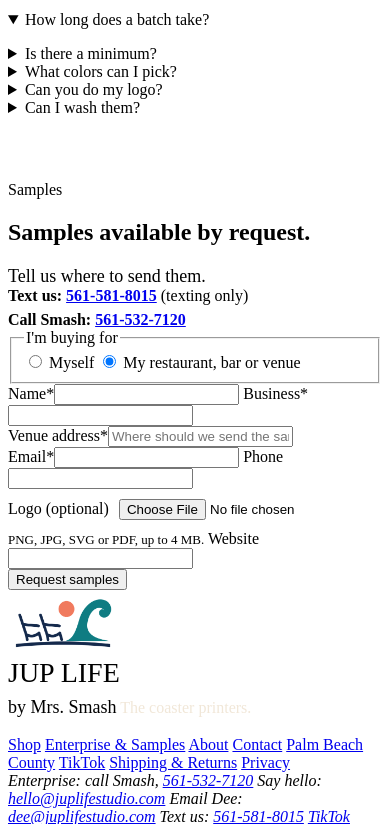
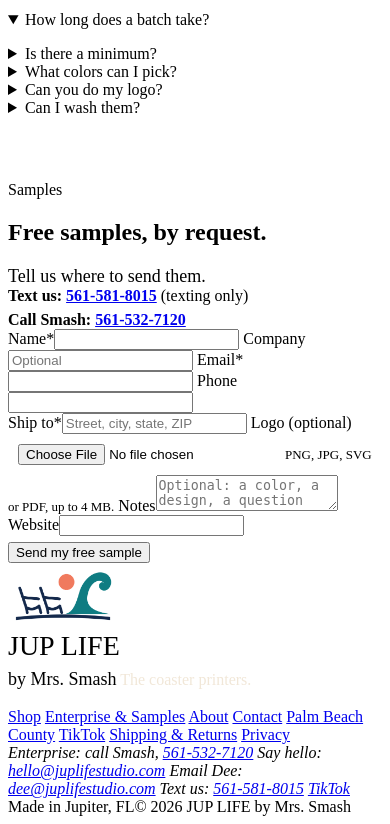
Before and after one commit to SudoSuOps/jup-life-v2, a Python web app: template web/templates/wholesale.html in a window 390 px wide; the page is wider, and only the part inside the window is pictured. Shown: the part 5440-6264 px from the top of that part. Run offline with Jinja, Linux system fonts and the light colour scheme; the template is opened without the code that fills it, so the values that code supplies are empty.

Commit message:
Free sample form: name, company, email, phone, ship to
- One simple form in the modal and on Enterprise (logo upload kept there).
  Replaces the buyer toggle and request-type dropdown. Company is optional;
  with a company the studio gets a venue sample (6), without one a retail (1).
- All sample buttons send a plain Sample request, so leaving Company blank no
  longer fails. "Request a free sample" in the header on every page, plus a
  link in the home hero (home had no way to open the form).
- Copy: free samples, by request. Emails sign off "Fresh print daily."
- Drops signups read RESEND_AUDIENCE_ID (the name set in Cloudflare) as well as
  RESEND_SEGMENT_ID; signups were never filed into the Resend list before.
- smoke.mjs updated for the new form and Shopify checkout; new API test.

Co-Authored-By: Claude Opus 5.5 <noreply@anthropic.com>
Claude-Session: https://claude.ai/code/session_01Epkh2UtedBuBUXiupDD8AA

```diff
--- a/functions/_email.js
+++ b/functions/_email.js
@@ -42,7 +42,7 @@ export function brandedEmail({ base, preheader = '', eyebrow = '', heading, para
       ${signoff.map((l, i) => `<p style="margin:0 0 ${i === signoff.length - 1 ? 28 : 2}px;font:${i === 0 ? '400 italic' : '600'} 16px/1.5 ${i === 0 ? SERIF : SANS};color:${C.cocoa}">${esc(l)}</p>`).join('')}
     </td></tr>
     <tr><td style="background:${C.chalk};padding:22px 36px;text-align:center">
-      <p style="margin:0 0 6px;font:400 14px/1.5 ${SANS};color:#E9D9C2">Fresh baked. Built different.</p>
+      <p style="margin:0 0 6px;font:400 14px/1.5 ${SANS};color:#E9D9C2">Fresh print daily. Built different.</p>
       <p style="margin:0;font:400 13px/1.6 ${SANS};color:#E9D9C2">JUP LIFE by Mrs. Smash · Jupiter, FL<br>
         <a href="mailto:hello@juplifestudio.com" style="color:#E9D9C2">hello@juplifestudio.com</a> · <a href="tel:+15615327120" style="color:#E9D9C2">561-532-7120</a></p>
       ${footnote ? `<p style="margin:12px 0 0;font:400 12px/1.5 ${SANS};color:#C9B8A0">${esc(footnote)}</p>` : ''}
--- a/functions/api/drops.js
+++ b/functions/api/drops.js
@@ -18,7 +18,7 @@ async function welcome(env, email, base) {
       "We only write when there's something fresh.",
     ],
     cta: { label: "See what's baking now", url: `${base}/shop` },
-    signoff: ['Fresh baked, built different.', 'Mrs. Smash'],
+    signoff: ['Fresh print daily. Built different.', 'Mrs. Smash'],
     footnote: 'You joined the Drops list on our website. Changed your mind? Just reply "unsubscribe" and we will take you off.',
   });
   try {
@@ -53,7 +53,8 @@ export async function onRequestPost({ request, env }) {
   if (env.RESEND_API_KEY) {
     // Resend contacts are global now; RESEND_SEGMENT_ID (optional) also files the contact in a segment.
     const body = { email, unsubscribed: false };
-    if (env.RESEND_SEGMENT_ID) body.segments = [{ id: env.RESEND_SEGMENT_ID }];
+    const segment = env.RESEND_SEGMENT_ID || env.RESEND_AUDIENCE_ID; // Cloudflare has RESEND_AUDIENCE_ID
+    if (segment) body.segments = [{ id: segment }];
     try {
       const r = await fetch('https://api.resend.com/contacts', {
         method: 'POST',
--- a/functions/api/sample-request.js
+++ b/functions/api/sample-request.js
@@ -88,10 +88,10 @@ async function confirmSample(env, request, rec) {
   const { html, text } = brandedEmail({
     base,
     preheader: copy.heading,
-    eyebrow: 'Samples available by request',
+    eyebrow: 'Free samples · by request',
     heading: copy.heading,
     paragraphs: copy.paragraphs,
-    signoff: ['Fresh baked, built different.', 'Mrs. Smash'],
+    signoff: ['Fresh print daily. Built different.', 'Mrs. Smash'],
   });
   try {
     const r = await fetch('https://api.resend.com/emails', {
--- a/web/css/site.css
+++ b/web/css/site.css
@@ -354,3 +354,7 @@ fieldset.buyer-type input { width: 20px; height: 20px; min-height: 0; margin-top
 .site-footer .guarantee b { font-weight: 600; }
 .site-footer .guarantee span { font-size: 13px; font-weight: 400; }
 .hero-note { margin: 0; align-self: center; font-weight: 600; color: var(--terracotta); }
+
+/* text-style button (opens the free sample form) */
+.linkish { background: none; border: 0; padding: 10px 0; font: 600 15px var(--font-sans); color: var(--terracotta); text-decoration: underline; text-underline-offset: 3px; cursor: pointer; }
+.linkish:hover { color: var(--terracotta-hover); }
--- a/web/templates/about.html
+++ b/web/templates/about.html
@@ -19,7 +19,7 @@
     <div class="btn-row">
       <a class="btn btn-primary" href="/shop">Shop the coasters</a>
       <a class="btn btn-outline" href="/contact">Contact</a>
-      <button type="button" class="btn btn-outline" data-open-sample data-type="Sample" data-buyer="retail">Request samples</button>
+      <button type="button" class="btn btn-outline" data-open-sample data-type="Sample">Request a free sample</button>
     </div>
   </div>
 </section>
--- a/web/templates/base.html
+++ b/web/templates/base.html
@@ -55,7 +55,7 @@
         <svg width="22" height="22" viewBox="0 0 24 24" fill="none" stroke="currentColor" stroke-width="1.8" stroke-linecap="round" stroke-linejoin="round" aria-hidden="true"><path d="M5 8h14l-1 12H6z"/><path d="M9 8V6a3 3 0 0 1 6 0v2"/></svg>
         <span class="bag-count" data-bag-count>0</span>
       </button>
-      {% if page.nav == 'enterprise' %}<button type="button" class="btn btn-primary btn-sm" data-open-sample data-type="Half Dozen sample" data-buyer="wholesale">Request samples</button>{% elif page.nav != 'home' %}<button type="button" class="btn btn-primary btn-sm" data-open-sample data-type="Sample" data-buyer="retail">Request samples</button>{% endif %}
+      <button type="button" class="btn btn-primary btn-sm" data-open-sample data-type="Sample">Request a free sample</button>
     </nav>
   </div>
 </header>
@@ -92,9 +92,9 @@
   <button type="button" class="dlg-close" data-close aria-label="Close"><svg width="20" height="20" viewBox="0 0 20 20" fill="none" stroke="#5A3E2B" stroke-width="2" stroke-linecap="round" aria-hidden="true"><path d="M4 4l12 12M16 4L4 16"/></svg></button>
   <div data-sample>
     <div data-form-view>
-      <p class="eyebrow" data-dlg-eyebrow>Samples available by request</p>
-      <h2 id="sample-h" style="font-size:34px;margin:4px 0 20px" data-dlg-title>Request samples</h2>
-      {{ sample_form(select=True) }}
+      <p class="eyebrow" data-dlg-eyebrow>Free samples · by request</p>
+      <h2 id="sample-h" style="font-size:34px;margin:4px 0 20px" data-dlg-title>Request a free sample</h2>
+      {{ sample_form() }}
     </div>
     {{ sample_success(closable=True) }}
   </div>
--- a/web/templates/contact.html
+++ b/web/templates/contact.html
@@ -1,6 +1,6 @@
 {% extends "base.html" %}
 {% block title %}Contact Us in Jupiter, FL | JUP LIFE by Mrs. Smash{% endblock %}
-{% block description %}Contact JUP LIFE Studio in Jupiter, FL at +1-561-532-7120 or hello@juplifestudio.com. Samples are available by request.{% endblock %}
+{% block description %}Contact JUP LIFE Studio in Jupiter, FL at +1-561-532-7120 or hello@juplifestudio.com. Free samples, by request.{% endblock %}
 {% block ogtitle %}Contact Us in Jupiter, FL | JUP LIFE by Mrs. Smash{% endblock %}
 {% block ogdesc %}{{ self.description() }}{% endblock %}
 {% block content %}
@@ -19,9 +19,9 @@
     <span>TikTok: <a href="https://www.tiktok.com/@juplifestudio" rel="noopener" target="_blank">@juplifestudio</a></span>
   </address>
   <h2>Samples</h2>
-  <p>Samples are available by request.</p>
+  <p>Free samples, by request.</p>
   <div class="btn-row">
-    <button type="button" class="btn btn-primary" data-open-sample data-type="Sample" data-buyer="retail">Request samples</button>
+    <button type="button" class="btn btn-primary" data-open-sample data-type="Sample">Request a free sample</button>
     <a class="btn btn-outline" href="/enterprise">Enterprise &amp; samples</a>
   </div>
 </div>
--- a/web/templates/home.html
+++ b/web/templates/home.html
@@ -49,7 +49,7 @@
         <a href="/shop" class="btn btn-primary">Shop the coasters</a>
         <p class="hero-note">{{ site.home_shipping_line }}</p>
       </div>
-      <p style="margin:0;font-size:15px">Samples are available by request.</p>
+      <p style="margin:0;font-size:15px"><button type="button" class="linkish" data-open-sample data-type="Sample">Free samples, by request →</button></p>
       <p style="margin:0;font-size:15px"><a href="/enterprise">Restaurants: enterprise pricing →</a></p>
     </div>
 
@@ -163,7 +163,7 @@
   <h2 id="faq-h" style="font-size:clamp(32px,3.6vw,44px);margin-bottom:12px">Good questions.</h2>
   <details open><summary>What are they made of?</summary><p>A flexible printed material. Washable, made for daily use.</p></details>
   <details><summary>Can I wash them?</summary><p>Yes. They're washable.</p></details>
-  <details><summary>Can I get my logo on them?</summary><p>Yes, from 200 coasters. Samples are available by request on our <a href="/enterprise">Enterprise page</a>.</p></details>
+  <details><summary>Can I get my logo on them?</summary><p>Yes, from 200 coasters. Free samples are available by request on our <a href="/enterprise">Enterprise page</a>.</p></details>
   <details><summary>How fast do you ship?</summary><p>{{ ph('lead_times', 'CONFIRM: retail dispatch and enterprise lead times') }}</p></details>
 </section>
 {% endblock %}
--- a/web/templates/palm_beach_county.html
+++ b/web/templates/palm_beach_county.html
@@ -9,7 +9,7 @@
   <h1>3D Printed Coasters for Palm Beach County</h1>
   <p class="subhead">Locally baked in Jupiter, FL.</p>
   <p>JUP LIFE Studio bakes 3D printed coasters in Jupiter and sends custom bar coasters and restaurant coasters across Palm Beach County. Pieces are flexible and washable. Enterprise logo batches start at 200 coasters.</p>
-  <p>Samples are available by request.</p>
+  <p>Free samples, by request.</p>
   <figure style="margin:8px 0;position:relative">
     {{ pic("img/restaurant-drink.webp", "A lemon spritz on a sage coaster beside a cinnamon coaster, on a beachside table at golden hour", sizes="(min-width: 800px) 720px, calc(100vw - 32px)", style="width:100%;aspect-ratio:4/3;object-fit:cover;border-radius:14px") }}
   </figure>
--- a/web/templates/partials/_macros.html
+++ b/web/templates/partials/_macros.html
@@ -85,9 +85,9 @@
   <div>
     <p class="eyebrow" style="color:var(--cream-muted)">Custom logo coasters</p>
     <h3>Your logo, fresh baked.</h3>
-    <p>From 200 coasters. Samples are available by request.</p>
+    <p>From 200 coasters. Free samples, by request.</p>
   </div>
-  <button type="button" class="btn btn-primary" data-open-sample data-type="Half Dozen sample" data-buyer="wholesale">Request samples</button>
+  <button type="button" class="btn btn-primary" data-open-sample data-type="Sample">Request a free sample</button>
 </div>
 {% endmacro %}
 
@@ -134,61 +134,34 @@
   <dl>
     {% for t in site.tiers %}<div class="row"><dt>{{ t.qty }}</dt><span class="leader" aria-hidden="true"></span><dd>{{ t.price }}</dd></div>
     {% endfor %}
-    <div class="row"><dt>Samples</dt><span class="leader" aria-hidden="true"></span><dd style="font-style:italic;color:#F1C9A0">available by request</dd></div>
+    <div class="row"><dt>Samples</dt><span class="leader" aria-hidden="true"></span><dd style="font-style:italic;color:#F1C9A0">free, by request</dd></div>
   </dl>
   <p class="foot">Locally baked in Jupiter, FL.</p>
 </section>
 {% endmacro %}
 
-{% macro sample_form(type='Sample', buyer='retail', select=False, submit=None, notes_ph='Product, quantity, colors, anything else', segment=False) %}
-{% set label = submit or 'Request samples' %}
+{% macro sample_form(type='Sample', source='/', logo=False, segment=None, submit='Send my free sample') %}
+{# Free sample, by request. Company is optional: with a company the studio treats it as a venue sample. #}
 <form class="form" data-sample-form action="/api/sample-request" method="post" enctype="multipart/form-data" novalidate>
-  <fieldset class="field buyer-type" data-buyer-type>
-    <legend>I'm buying for</legend>
-    <label><input type="radio" name="buyer_type" value="retail" {% if buyer == 'retail' %}checked{% endif %}> Myself</label>
-    <label><input type="radio" name="buyer_type" value="wholesale" {% if buyer == 'wholesale' %}checked{% endif %}> My restaurant, bar or venue</label>
-  </fieldset>
-  <input type="hidden" name="sample_qty" value="{{ 6 if buyer == 'wholesale' else 1 }}" data-sample-qty>
-  {% if select %}
-  <label class="field">Request type
-    <select name="request_type">
-      <option value="Sample">Sample request</option>
-      <option value="Half Dozen order">Order a Half Dozen</option>
-      <option value="Half Dozen sample">Sample request for a restaurant, bar or venue</option>
-      <option>Product question</option>
-      <option value="Custom">Custom order</option>
-    </select>
-  </label>
-  {% else %}
-  <input type="hidden" name="request_type" value="{{ type }}">
-  {% endif %}
   <div class="grid">
-    {% if segment %}
-    <label class="field">Who's it for?
-      <select name="segment">
-        <option>Restaurant or bar</option>
-        <option>Hotel or rental</option>
-        <option>Event or gifting</option>
-        <option>Custom</option>
-        <option>Just me</option>
-      </select>
-    </label>
-    {% endif %}
     <label class="field">Name*<input name="name" required autocomplete="name"></label>
-    <label class="field" data-wholesale-only {% if buyer != 'wholesale' %}hidden{% endif %}>Business*<input name="business" required autocomplete="organization" {% if buyer != 'wholesale' %}disabled{% endif %}></label>
-    <label class="field" data-retail-only {% if buyer == 'wholesale' %}hidden{% endif %}>Shipping address*<input name="address" required autocomplete="street-address" placeholder="Street, city, state, ZIP" {% if buyer == 'wholesale' %}disabled{% endif %}></label>
+    <label class="field">Company<input name="business" autocomplete="organization" placeholder="Optional"></label>
     <label class="field">Email*<input name="email" type="email" required autocomplete="email"></label>
     <label class="field">Phone<input name="phone" type="tel" autocomplete="tel"></label>
-    <label class="field" data-wholesale-only {% if buyer != 'wholesale' %}hidden{% endif %}>Logo (optional)<input name="logo" type="file" accept=".png,.jpg,.jpeg,.svg,.pdf,image/png,image/jpeg,image/svg+xml,application/pdf" style="padding:10px" {% if buyer != 'wholesale' %}disabled{% endif %}></label>
   </div>
-  <label class="field" data-wholesale-only {% if buyer != 'wholesale' %}hidden{% endif %}>Venue address*<input name="address" required autocomplete="street-address" placeholder="Venue address" {% if buyer != 'wholesale' %}disabled{% endif %}></label>
-  <label class="field">Notes<textarea name="notes" rows="3" placeholder="{{ notes_ph }}"></textarea></label>
-  <span style="font-size:13px" data-wholesale-only {% if buyer != 'wholesale' %}hidden{% endif %}>Logo: PNG, JPG, SVG or PDF, up to 4 MB.</span>
-  <input type="hidden" name="source_page" value="/">
+  <label class="field">Ship to*<input name="address" required autocomplete="street-address" placeholder="Street, city, state, ZIP"></label>
+  {% if logo %}
+  <label class="field">Logo (optional)<input name="logo" type="file" accept=".png,.jpg,.jpeg,.svg,.pdf,image/png,image/jpeg,image/svg+xml,application/pdf" style="padding:10px"></label>
+  <span style="font-size:13px">PNG, JPG, SVG or PDF, up to 4 MB.</span>
+  {% endif %}
+  <label class="field" data-notes>Notes<textarea name="notes" rows="2" placeholder="Optional: a color, a design, a question"></textarea></label>
+  <input type="hidden" name="request_type" value="{{ type }}">
+  {% if segment %}<input type="hidden" name="segment" value="{{ segment }}">{% endif %}
+  <input type="hidden" name="source_page" value="{{ source }}">
   <input type="hidden" name="product" value="">
   <label class="hp" aria-hidden="true">Website<input name="website" tabindex="-1" autocomplete="off"></label>
   <p class="field" role="alert" data-form-error style="margin:0"></p>
-  <button type="submit" class="btn btn-primary" style="margin-top:6px" data-submit>{{ label }}</button>
+  <button type="submit" class="btn btn-primary" style="margin-top:6px" data-submit>{{ submit }}</button>
 </form>
 {% endmacro %}
 
--- a/web/templates/shop.html
+++ b/web/templates/shop.html
@@ -63,10 +63,10 @@
     <div>
       <p class="eyebrow" style="color:var(--cream-muted)">Baked to order</p>
       <h3 id="order-h">Your logo, fresh baked.</h3>
-      <p>Custom logo coasters from 200 for restaurants and bars. Samples are available by request.</p>
+      <p>Custom logo coasters from 200 for restaurants and bars. Free samples, by request.</p>
     </div>
     <div class="btn-row">
-      <button type="button" class="btn btn-primary" data-open-sample data-type="Half Dozen sample" data-buyer="wholesale">Request samples</button>
+      <button type="button" class="btn btn-primary" data-open-sample data-type="Sample">Request a free sample</button>
       <a href="/enterprise" class="btn btn-outline" style="color:var(--cream);border-color:var(--cream)">Enterprise &amp; samples</a>
     </div>
   </div>
--- a/web/templates/wholesale.html
+++ b/web/templates/wholesale.html
@@ -1,7 +1,7 @@
 {% extends "base.html" %}
-{% from "partials/_macros.html" import sample_success, short %}
+{% from "partials/_macros.html" import sample_form, sample_success, short %}
 {% block title %}Custom Logo Coasters for Palm Beach County Restaurants | JUP LIFE Studio{% endblock %}
-{% block description %}Custom logo coasters and restaurant coasters for Palm Beach County, 3D printed in Jupiter, FL. Custom bar coasters for Tequesta, Juno Beach, Palm Beach Gardens and West Palm Beach. Samples are available by request.{% endblock %}
+{% block description %}Custom logo coasters and restaurant coasters for Palm Beach County, 3D printed in Jupiter, FL. Custom bar coasters for Tequesta, Juno Beach, Palm Beach Gardens and West Palm Beach. Free samples, by request.{% endblock %}
 {% block ogtitle %}Custom Logo Coasters for Palm Beach County Restaurants{% endblock %}
 {% block ogdesc %}{{ self.description() }}{% endblock %}
 {% block ogimage %}{{ site_url }}/img/ws-logo-mockup-example.webp{% endblock %}
@@ -41,7 +41,7 @@
         <p class="subhead">Fresh baked for your bar.</p>
         <p class="lede">Custom washable bar coasters and restaurant coasters, 3D printed in Jupiter, FL. Your logo, fresh out of our oven.</p>
         <div class="btn-row" style="align-items:center">
-          <button type="button" class="btn btn-primary" data-open-sample data-type="Half Dozen sample" data-buyer="wholesale">Request samples</button>
+          <button type="button" class="btn btn-primary" data-open-sample data-type="Sample">Request a free sample</button>
           <a href="#price-board" style="font-weight:600;padding:12px 4px">See the price board ↓</a>
         </div>
       </div>
@@ -54,16 +54,16 @@
     <div class="stack" style="gap:16px;flex:1 1 320px">
       <p class="eyebrow">The price board</p>
       <h2>Priced by the batch.</h2>
-      <p style="margin:0;font-size:18px;max-width:28em">The more you bake, the less each coaster costs. Samples are available by request before a logo batch.</p>
+      <p style="margin:0;font-size:18px;max-width:28em">The more you bake, the less each coaster costs. Free samples are available by request before a logo batch.</p>
       <p style="margin:0;font-size:15px">Logo setup, shipping and lead time: {{ ph('logo_terms', 'CONFIRM') }}</p>
-      <div><button type="button" class="btn btn-outline" data-open-sample data-type="Half Dozen sample" data-buyer="wholesale">Request samples</button></div>
+      <div><button type="button" class="btn btn-outline" data-open-sample data-type="Sample">Request a free sample</button></div>
     </div>
     <section class="board price-board" aria-labelledby="pb-h" style="flex:1 1 460px">
       <h3 id="pb-h" class="serif" style="text-align:center;font-size:clamp(28px,3vw,36px)">Today's Enterprise Batch</h3>
       <dl>
         {% for t in site.tiers %}<div class="row"><dt>{{ t.qty if 'coaster' in t.qty else t.qty ~ ' coasters' }}</dt><span class="leader" aria-hidden="true"></span><dd>{{ t.total }} <small>({{ t.price }})</small></dd></div>
         {% endfor %}
-        <div class="row"><dt>Samples</dt><span class="leader" aria-hidden="true"></span><dd style="font-style:italic;color:#F1C9A0">available by request</dd></div>
+        <div class="row"><dt>Samples</dt><span class="leader" aria-hidden="true"></span><dd style="font-style:italic;color:#F1C9A0">free, by request</dd></div>
       </dl>
       <p class="foot">Locally baked in Jupiter, FL.</p>
     </section>
@@ -79,7 +79,7 @@
   <ol class="step-strip" style="list-style:none;margin:0;padding:0">
     <li class="step-card">
       {{ pic("img/ws-step-taste.webp", "Six coasters in a windowed kraft box with a sage band and the Mrs. Smash tag", sizes="(min-width: 800px) 360px, 100vw") }}
-      <div class="body"><span class="num">Step 1</span><h3>Taste.</h3><p>Samples are available by request.</p></div>
+      <div class="body"><span class="num">Step 1</span><h3>Taste.</h3><p>Free samples, by request.</p></div>
     </li>
     <li class="step-card">
       {{ pic("img/ws-step-order.webp", "A pencil sketch of a sunrise-over-waves logo beside a sage coaster with the same design", sizes="(min-width: 800px) 360px, 100vw") }}
@@ -120,7 +120,7 @@
     <p class="eyebrow">Custom logo coasters</p>
     <h2 id="logo-h">Your logo, our oven.</h2>
     <p style="margin:0;font-size:18px;max-width:30em">Send us your logo and we'll bake it into the coaster as a raised relief, in the colorway that fits your room. You approve a sample print before we print your batch.</p>
-    <div><button type="button" class="btn btn-primary" data-open-sample data-type="Half Dozen sample" data-buyer="wholesale">Request samples</button></div>
+    <div><button type="button" class="btn btn-primary" data-open-sample data-type="Sample">Request a free sample</button></div>
   </div>
   <figure style="margin:0;position:relative">
     {{ pic("img/ws-logo-mockup-example.webp", "Example design: a cream coaster with a raised fork-and-spoon emblem, stacked on a bar", sizes="(min-width: 900px) 520px, calc(100vw - 32px)", style="width:100%;aspect-ratio:1/1;object-fit:cover;border-radius:24px") }}
@@ -165,7 +165,7 @@
 <section class="wrap faq reveal" style="padding-bottom:clamp(48px,6vw,88px)" aria-labelledby="faq-h">
   <h2 id="faq-h" style="font-size:clamp(32px,3.6vw,44px);margin-bottom:12px">Counter questions.</h2>
   <details open><summary>How long does a batch take?</summary><p>{{ ph('wholesale_lead_time', 'PLACEHOLDER: enterprise lead time') }}</p></details>
-  <details><summary>Is there a minimum?</summary><p>Enterprise batches start at 200 coasters. Samples are available by request on the Enterprise page.</p></details>
+  <details><summary>Is there a minimum?</summary><p>Enterprise batches start at 200 coasters. Free samples are available by request.</p></details>
   <details><summary>What colors can I pick?</summary><p>Our colorways are named after ingredients (pumpkin, coconut, peach, sage, key lime and more), and they change with Today's Batch. Ask about matching your brand.</p></details>
   <details><summary>Can you do my logo?</summary><p>Yes. {{ ph('logo_terms', 'CONFIRM logo setup terms') }}</p></details>
   <details><summary>Can I wash them?</summary><p>Yes. They're washable.</p></details>
@@ -176,7 +176,7 @@
     <div class="split" style="align-items:flex-start">
       <div class="stack" style="gap:18px;flex:1 1 340px">
         <p class="eyebrow">Samples</p>
-        <h2 id="req-h">Samples available by request.</h2>
+        <h2 id="req-h">Free samples, by request.</h2>
         <p style="margin:0;font-size:18px">Tell us where to send them.</p>
         <figure style="margin:0;position:relative">
           {{ pic("img/ws-bulk-boxes-studio.webp", "Kraft boxes stacked on a cart in the studio, printers along the wall", sizes="(min-width: 900px) 440px, calc(100vw - 32px)", style="width:100%;aspect-ratio:4/3;object-fit:cover;border-radius:14px") }}
@@ -188,32 +188,7 @@
       </div>
       <div class="form-card" data-form-box style="flex:1 1 520px">
         <div data-form-view>
-          <form class="form" data-sample-form action="/api/sample-request" method="post" enctype="multipart/form-data" novalidate>
-            <fieldset class="field buyer-type" data-buyer-type>
-              <legend>I'm buying for</legend>
-              <label><input type="radio" name="buyer_type" value="retail"> Myself</label>
-              <label><input type="radio" name="buyer_type" value="wholesale" checked> My restaurant, bar or venue</label>
-            </fieldset>
-            <input type="hidden" name="sample_qty" value="6" data-sample-qty>
-            <div class="grid">
-              <label class="field">Name*<input name="name" required autocomplete="name"></label>
-              <label class="field" data-wholesale-only>Business*<input name="business" required autocomplete="organization"></label>
-            </div>
-            <label class="field" data-wholesale-only>Venue address*<input name="address" required autocomplete="street-address" placeholder="Where should we send the samples?"></label>
-            <label class="field" data-retail-only hidden>Shipping address*<input name="address" required autocomplete="street-address" placeholder="Street, city, state, ZIP" disabled></label>
-            <div class="grid">
-              <label class="field">Email*<input name="email" type="email" required autocomplete="email"></label>
-              <label class="field">Phone<input name="phone" type="tel" autocomplete="tel"></label>
-            </div>
-            <label class="field" data-wholesale-only>Logo (optional)<input name="logo" type="file" accept=".png,.jpg,.jpeg,.svg,.pdf,image/png,image/jpeg,image/svg+xml,application/pdf" style="padding:10px"></label>
-            <span style="font-size:13px" data-wholesale-only>PNG, JPG, SVG or PDF, up to 4 MB.</span>
-            <input type="hidden" name="request_type" value="Half Dozen sample">
-            <input type="hidden" name="segment" value="Restaurant or bar">
-            <input type="hidden" name="source_page" value="/enterprise">
-            <label class="hp" aria-hidden="true">Website<input name="website" tabindex="-1" autocomplete="off"></label>
-            <p class="field" role="alert" data-form-error style="margin:0"></p>
-            <button type="submit" class="btn btn-primary" data-submit>Request samples</button>
-          </form>
+          {{ sample_form(source='/enterprise', logo=True, segment='Restaurant or bar') }}
         </div>
         {{ sample_success() }}
       </div>
```
Also changed, not shown: tests/api.test.mjs (+25 -2 lines), tests/smoke.mjs (+23 -24 lines), web/js/main.js (+15 -83 lines), README.md.
